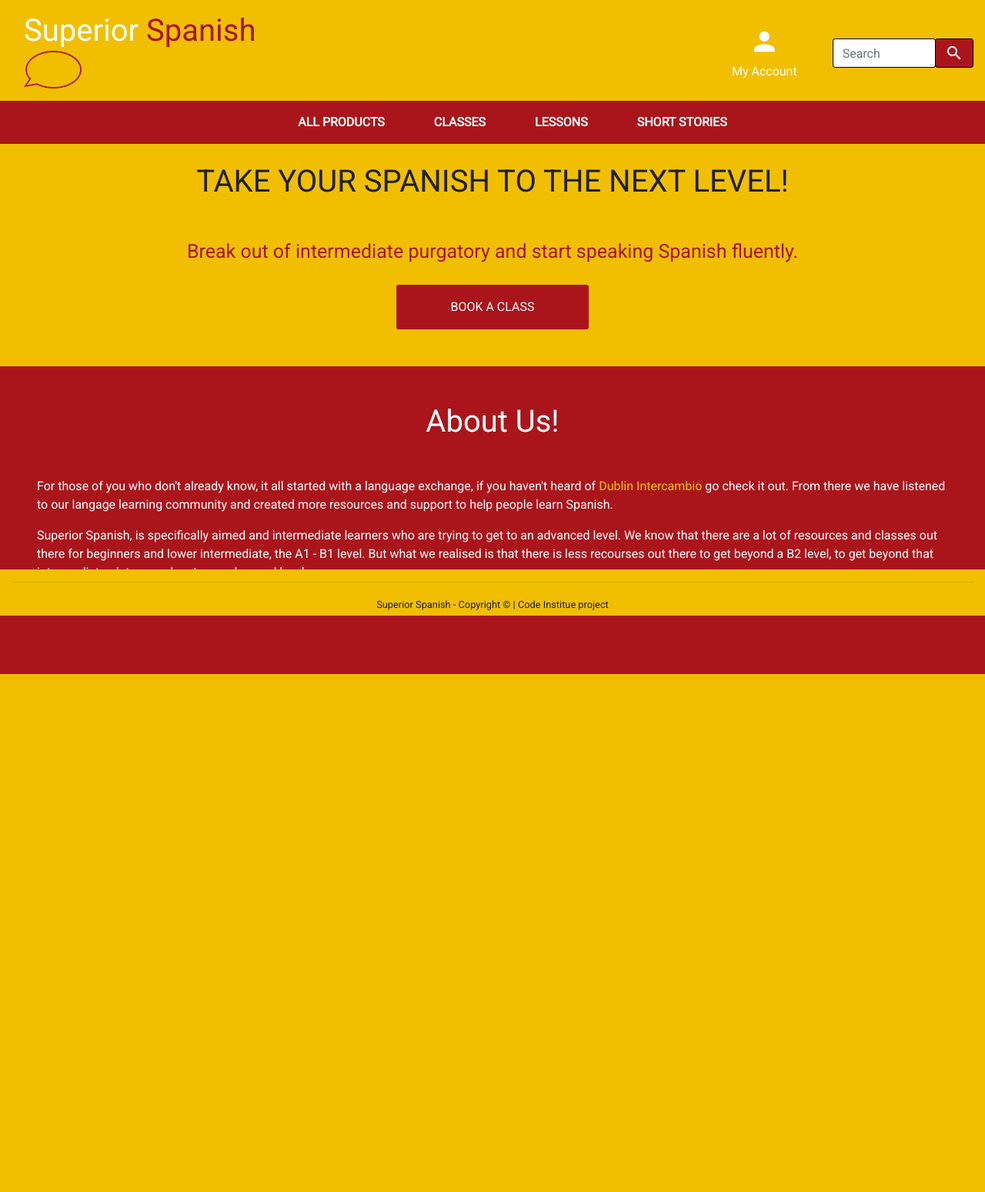
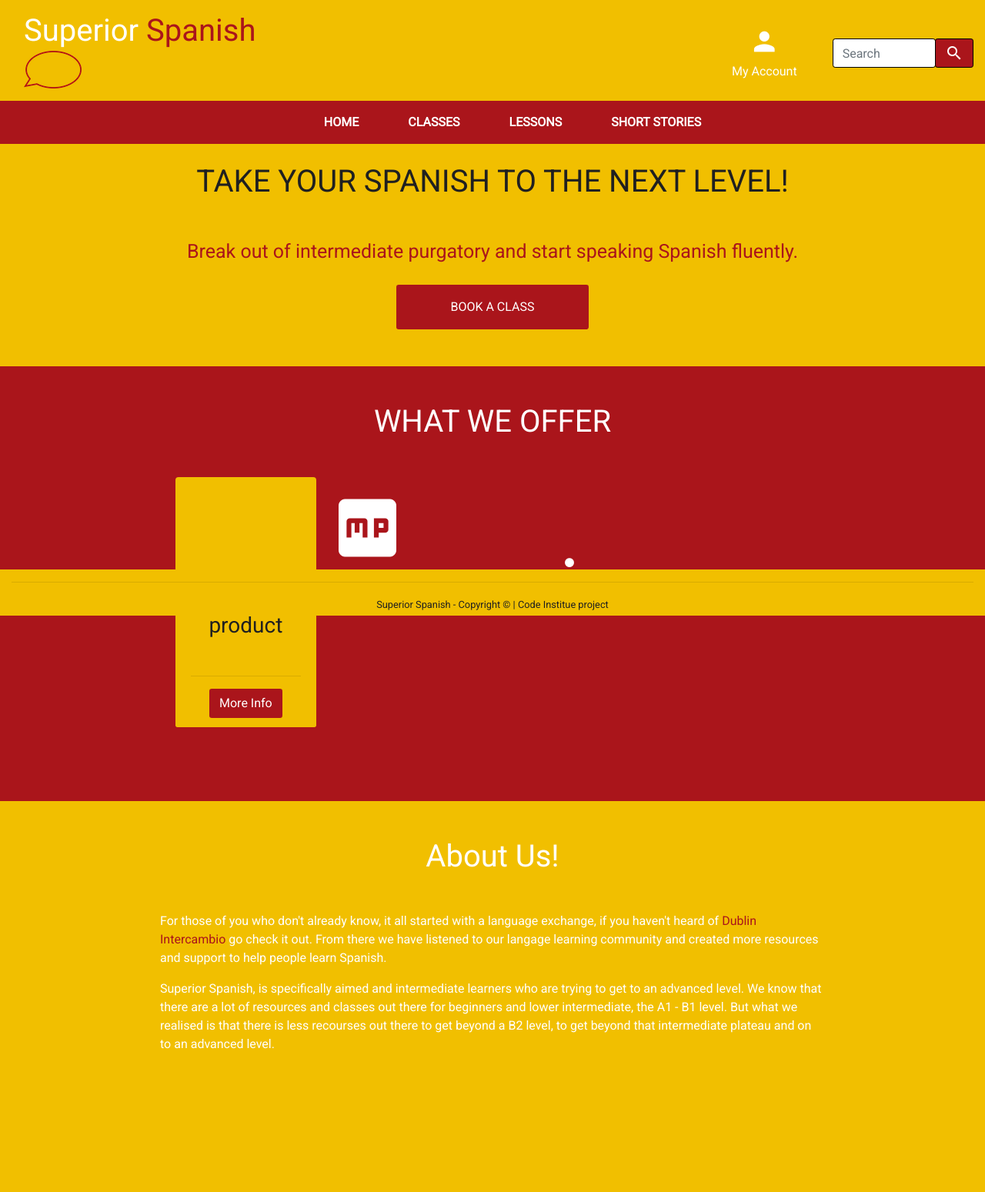
Before and after one commit to DonnaIB/superior_spanish, a Django app: page / in a window 1280 px wide. Shown: the whole page at 77% size. Before the commit the page ends 876 px from the top, so only its background shows below. Run offline with Django 3.2, Linux system fonts and the light colour scheme; tables that the repository leaves empty hold one stand-in row (values such as "Sample post"); parts of the project's set-up code (start-up, migrations or seed data) failed here and were passed over; some libraries are stand-ins or nearby versions.

Commit message:
Added user authenticated check to product page, added products to home and updated styling

```diff
--- a/home/templates/home/index.html
+++ b/home/templates/home/index.html
@@ -16,25 +16,64 @@
             <h1 class="logo-font text-black text-center m-5">
                 Take your Spanish to the next level!
             </h1>
-                <p class="text-center text-red sub-heading m-4">Break out of intermediate purgatory and start speaking Spanish fluently.</p>
-                <a href="{% url 'products' %}" class="shop-now-button btn rounded-sm text-uppercase mx-auto py-3">Book a Class</a>
+            <p class="text-center text-red sub-heading m-4">Break out of intermediate purgatory and start speaking
+                Spanish fluently.</p>
+            <a href="{% url 'products' %}" class="shop-now-button btn rounded-sm text-uppercase mx-auto py-3">Book a
+                Class</a>
         </div>
     </div>
 </div>
 <div class="container-fluid bg-red">
     <div class="row h-100">
-            <div class="mb-5">
+        <div class="mb-5 mx-auto">
+            <h1 class="logo-font text-white text-center m-5">
+                What we offer
+            </h1>
+            <div class="row">
+                {% for product in products %}
+                <div class="col-sm-12 col-md-3 col-lg-3 col-xl-3 mb-5">
+                    <div class="card text-center h-100 bg-yellow border-0">
+                        <a href="{% url 'product_info' product.id %}">
+                            <i class="material-icons product-icon mt-3" alt="{{ product.name }}">{{ product.icon }}</i>
+                        </a>
+                        <div class="card-body pb-0">
+                            <h3 class="mb-4">{{ product.name }}</h3>
+                        </div>
+                        <div class="card-footer bg-yellow pt-0 mt-2 border-0">
+                            <div class="row">
+                                <div class="col">
+                                    <hr>
+                                    <a href="{% url 'product_info' product.id %}" class="btn buy-button rounded-sm">More Info</a>
+                                </div>
+                            </div>
+                        </div>
+                    </div>
+                </div>
+                {% endfor %}
+            </div>
+        </div>
+    </div>
+</div>
+<div class="container-fluid bg-yellow">
+    <div class="row h-100">
+        <div class="mb-5 w-75 mx-auto">
             <h1 class="text-white text-center my-5">
                 About Us!
             </h1>
-                <p class="text-white mx-5">For those of you who don't already know, it all started with a language exchange, if you haven't heard of
-                    <a class="link_yellow" href="https://donnaib.github.io/dublin_intercambio/" target="_blank">Dublin Intercambio</a> go check it out.
-                    From there we have listened to our langage learning community and created more resources and support to help
+            <p class="text-white mx-5">For those of you who don't already know, it all started with a language exchange,
+                if you haven't heard of
+                <a class="link_yellow" href="https://donnaib.github.io/dublin_intercambio/" target="_blank">Dublin
+                    Intercambio</a> go check it out.
+                From there we have listened to our langage learning community and created more resources and support to
+                help
                 people learn Spanish.
             </p>
-                <p class="text-white mx-5 mb-5">Superior Spanish, is specifically aimed and intermediate learners who are trying to get to an advanced level.  We know
-                    that there are a lot of resources and classes out there for beginners and lower intermediate, the A1 - B1 level. But what
-                    we realised is that there is less recourses out there to get beyond a B2 level, to get beyond that intermediate plateau and
+            <p class="text-white mx-5 mb-5">Superior Spanish, is specifically aimed and intermediate learners who are
+                trying to get to an advanced level. We know
+                that there are a lot of resources and classes out there for beginners and lower intermediate, the A1 -
+                B1 level. But what
+                we realised is that there is less recourses out there to get beyond a B2 level, to get beyond that
+                intermediate plateau and
                 on to an advanced level.
             </p>
             <br>
--- a/home/views.py
+++ b/home/views.py
@@ -1,9 +1,18 @@
-from django.shortcuts import render
-
+from django.shortcuts import render, get_object_or_404
+from products.models import Product, Category
 
 # Create your views here.
 
 def index(request):
     """ A view to return the index page """
 
-    return render(request, 'home/index.html')
+    products = Product.objects.all()
+    query = None
+    categories = None
+
+
+    context = {
+        'products': products,
+    }
+
+    return render(request, 'home/index.html', context)
--- a/static/css/base.css
+++ b/static/css/base.css
@@ -23,7 +23,7 @@
 }
 
 .link_yellow {
-    color:#F1BF00;
+    color:#AA151B;
 }
 
 .link_yellow:hover {
@@ -101,6 +101,14 @@
 
 .buy-button {
     background:#AA151B;
+    color: white;
+    justify-content: center;
+    align-items: center;
+    max-width: 250px;
+}
+
+.buy-button-yellow {
+    background:#F1BF00;
     color: white;
     justify-content: center;
     align-items: center;
--- a/templates/includes/main-nav.html
+++ b/templates/includes/main-nav.html
@@ -1,8 +1,8 @@
 <div class="collapse navbar-collapse" id="main-nav">
     <ul class="navbar-nav w-auto mx-auto">
         <li class="nav-item">
-            <a class="logo-font font-weight-bold nav-link text-white mr-5" href="{% url 'products' %}" id="all-products-link" aria-haspopup="true" aria-expanded="false">
-                All Products
+            <a class="logo-font font-weight-bold nav-link text-white mr-5" href="{% url 'home' %}" id="all-products-link" aria-haspopup="true" aria-expanded="false">
+                Home
             </a>
         </li>
 
```
Also changed, not shown: products/templates/products/products.html (+5 -3 lines), products/views.py (+29 -18 lines), templates/includes/mobile-top-header.html (+0 -14 lines), products/templates/products/product_info.html (indentation only). Lines whose indentation alone changed are shown as unchanged.
